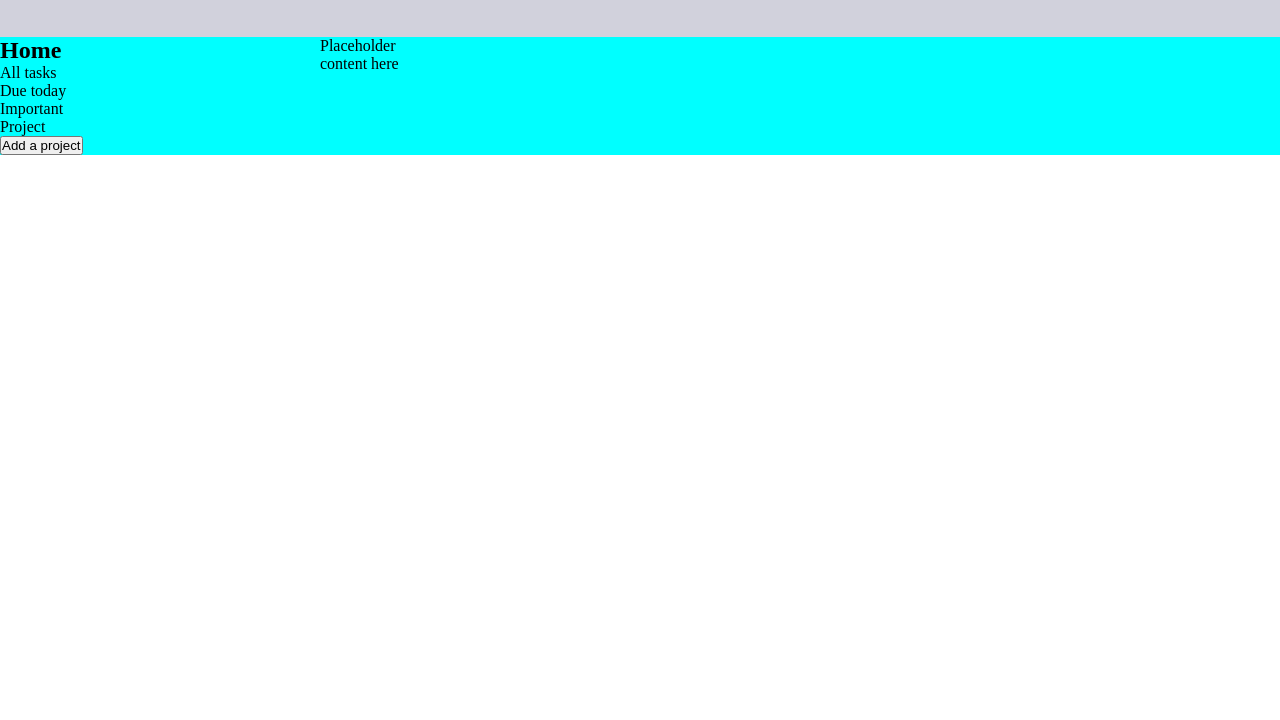
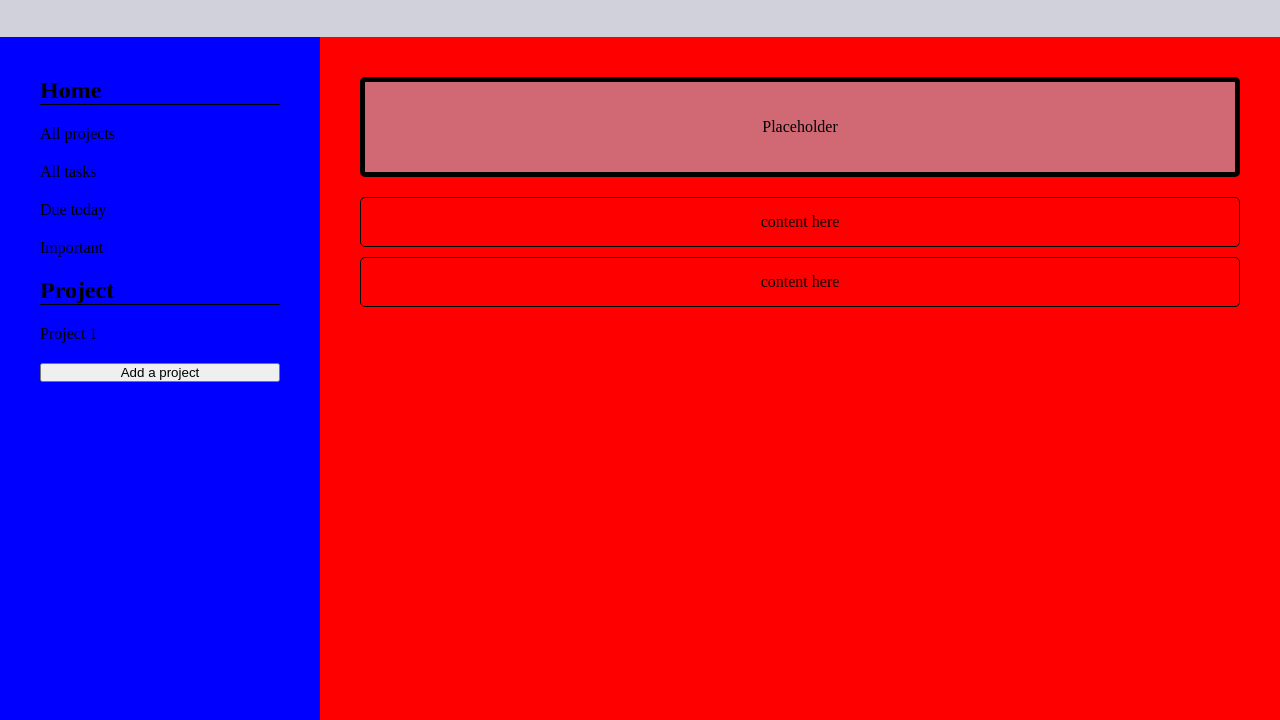
Before and after one commit to Vincent7891/to-do-app, a website built with webpack: page dist/index.html in a window 1280 px wide. Shown: the part 80-800 px from the top of the page. Built offline with nearby package versions, Linux system fonts and the light colour scheme.

Commit message:
Add basic UI

```diff
--- a/dist/index.html
+++ b/dist/index.html
@@ -20,6 +20,7 @@
                 <div id = "home-bar">
                     <h2>Home</h2>
                     <ul>
+                        <li>All projects</li>
                         <li>All tasks</li>
                         <li>Due today</li>
                         <li>Important</li>
@@ -27,8 +28,9 @@
                 </div>
 
 
-                <div id = "projects-container">
-                    <div>Project</div>
+                <div id = "projects-bar">
+                    <h2>Project</h2>
+                    <div id = #project-1>Project 1</div>
                     <button>Add a project</button>
                 </div>
             </div>
@@ -36,7 +38,14 @@
             <div id = "main-content">
                 <div id="page">Placeholder</div>
                 <div id="project-display">
-                    content here
+                    <div id = #user-project-1>
+                        content here
+                    </div>
+                    <div id = #user-project-2>
+                        content here
+                    </div>
+
+
                 </div>
             </div>
         </div>
--- a/dist/style.css
+++ b/dist/style.css
@@ -10,10 +10,28 @@
     --tertiary-color:#b2b2c497;
 
     --large-padding: 40px;
+    --medium-padding: 20px;
+    --small-padding: 10px;
 }
+
+ul{
+    list-style-type: none;
+    display: flex;
+    flex-direction: column;
+    gap: var(--medium-padding);
+}
+
 
 body{
     height: 100vh;
+    display: flex;
+    flex-direction: column;
+}
+
+main{
+    display: flex;
+    flex-direction: column;
+    flex-grow: 1;
 }
 
 header{
@@ -23,18 +41,74 @@ header{
     padding: var(--large-padding);
 }
 
-main{
-    display: flex;
-    flex-direction: column;
-    flex: 1;
-}
 
 #grid-container{
     display: grid;
     grid-template-columns: 1fr 3fr;
-    background-color: aqua;
+    flex-grow: 1;
+}
+
+h2{
+    border-bottom: solid black 1px;
 }
 
 #sidebar{
+    display: flex;
+    flex-direction: column;
+    padding: var(--large-padding);
+    gap: var(--medium-padding);
+    background-color: var(--secondary-color);
+}
 
+#main-content{
+    padding: var(--large-padding)
 }
+
+#home-bar{
+    display: flex;
+    flex-direction: column;
+    gap: var(--medium-padding);
+}
+
+#projects-bar{
+    display: flex;
+    flex-direction: column;
+    gap: var(--medium-padding);
+}
+
+#main-content{
+    background-color:var(--primary-color);
+    display: flex;
+    flex-direction: column;
+    align-items: center;
+    gap: var(--medium-padding);
+}
+
+#page{
+
+    background-color: var(--tertiary-color);
+    border: solid black 5px;
+    width: 100%;
+    height: 100px;
+    border-radius: 5px;
+    display: flex;
+    align-items: center;
+    justify-content: center;
+}
+
+#project-display{
+    display: flex;
+    flex-direction: column;
+    width: 100%;
+    text-align: center;
+    gap: var(--small-padding);
+}
+
+[id*="user"]{
+    border: solid black 1px;
+    border-radius: 5px;
+    height: 50px;
+    display: flex;
+    align-items: center;
+    justify-content: center;
+}
```
